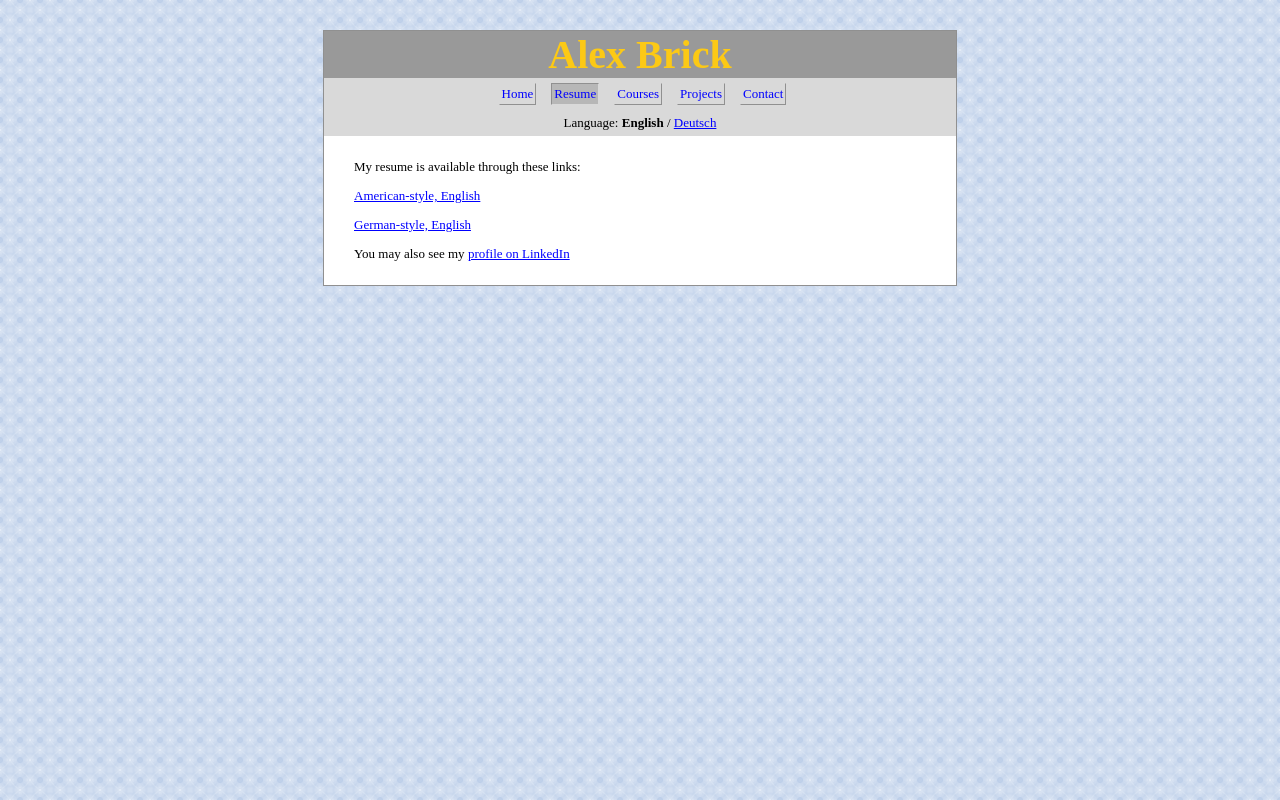
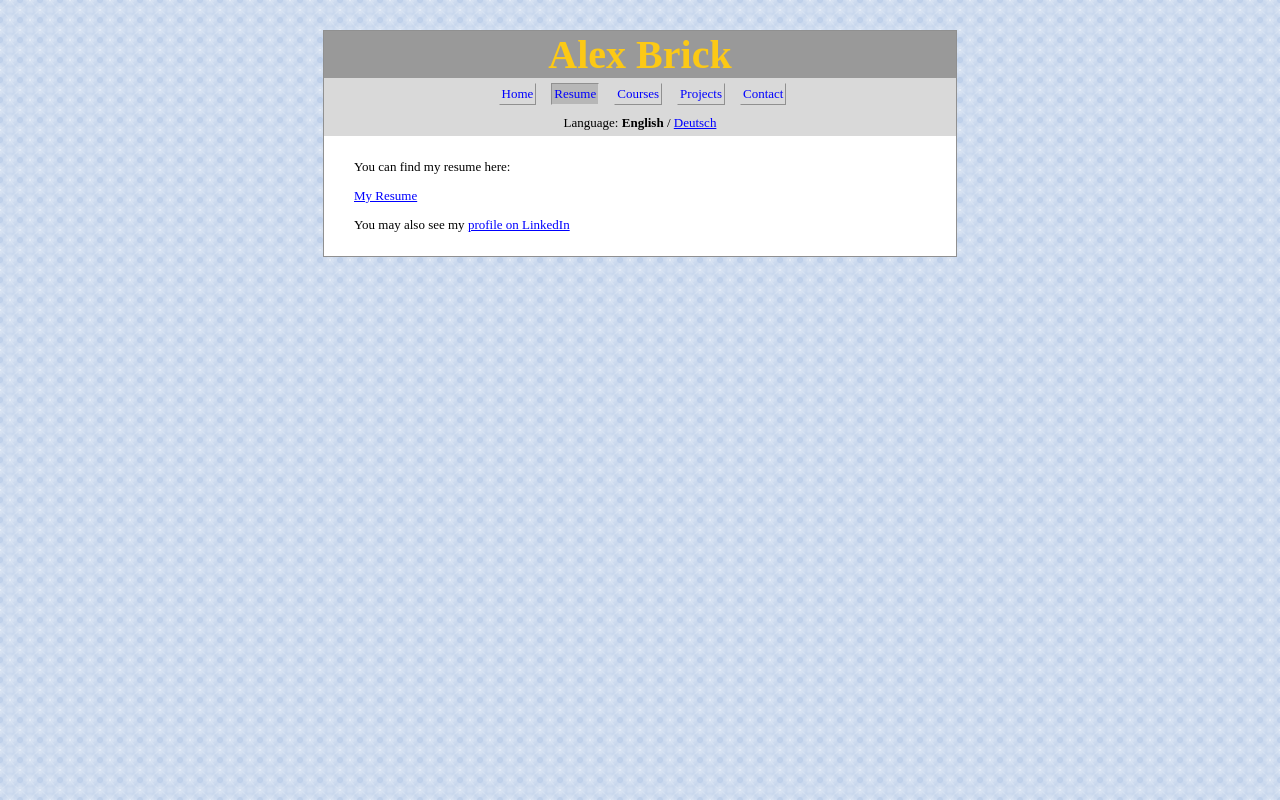
Before and after one commit to bricka/personal-website-node, a React app: page /resume in a window 1280 px wide. Built offline with nearby package versions, Linux system fonts and the light colour scheme.

Commit message:
Updating resume
Updating to a newer version of the resume, as well as removing the
German-language version entirely

```diff
--- a/src/App.tsx
+++ b/src/App.tsx
@@ -40,7 +40,7 @@ export default function App() {
         <div className="body">
           <Switch>
             <Route path="/resume">
-              <Resume currentLanguage={currentLanguage}/>
+              <Resume/>
             </Route>
             <Route path="/courses">
               <Courses/>
--- a/src/intl/index.ts
+++ b/src/intl/index.ts
@@ -10,9 +10,8 @@ const messages: {[language: string]: {[key: string]: string }} = {
 
     'resume.linkedin': 'Sie können mich auch {profileLink} finden',
     'resume.linkedin-profile': 'auf LinkedIn',
-    'resume.my-resume-is-available': 'Mein Lebenslauf ist an diesen Links verfügbar:',
-    'resume.my-resume.de-en': 'Im deutschen Stil, auf Englisch',
-    'resume.my-resume.en': 'Im amerikanischen Stil, auf Englisch',
+    'resume.my-resume-is-available': 'Bitte finden Sie hier mein Lebenslauf:',
+    'resume.my-resume': 'Mein Lebenslauf',
 
     'fall': 'Herbst',
     'spring': 'Frühling',
--- a/src/resume/index.tsx
+++ b/src/resume/index.tsx
@@ -2,55 +2,26 @@ import * as React from 'react';
 
 import { FormattedMessage } from 'react-intl';
 
-import germanResumePath from './resume-de-en.pdf';
-import americanResumePath from './resume.pdf';
+import resumePath from './resume.pdf';
 
-const americanLink = (
-  <p key="resume-us">
-    <a href={americanResumePath}>
-      <FormattedMessage
-        id="resume.my-resume.en"
-        defaultMessage="American-style, English"
-      />
-    </a>
-  </p>
-);
-
-const germanEnLink = (
-  <p key="resume-de">
-    <a href={germanResumePath}>
-      <FormattedMessage
-        id="resume.my-resume.de-en"
-        defaultMessage="German-style, English"
-      />
-    </a>
-  </p>
-);
-
-interface Props {
-  currentLanguage: string;
-}
-
-export default function Resume(props: Props) {
-  function links() {
-    switch(props.currentLanguage) {
-      case 'de':
-        return [ germanEnLink, americanLink ];
-      default:
-        return [ americanLink, germanEnLink ];
-    }
-  }
-
+export default function Resume() {
   return (
     <div>
       <p>
         <FormattedMessage
           id="resume.my-resume-is-available"
-          defaultMessage="My resume is available through these links:"
+          defaultMessage="You can find my resume here:"
         />
       </p>
 
-      {links()}
+      <p key="resume">
+        <a href={resumePath}>
+          <FormattedMessage
+            id="resume.my-resume"
+            defaultMessage="My Resume"
+          />
+        </a>
+      </p>
 
       <p>
         <FormattedMessage
```
Also changed, not shown: 2 other files (tests, documents, lock files or other folders).
